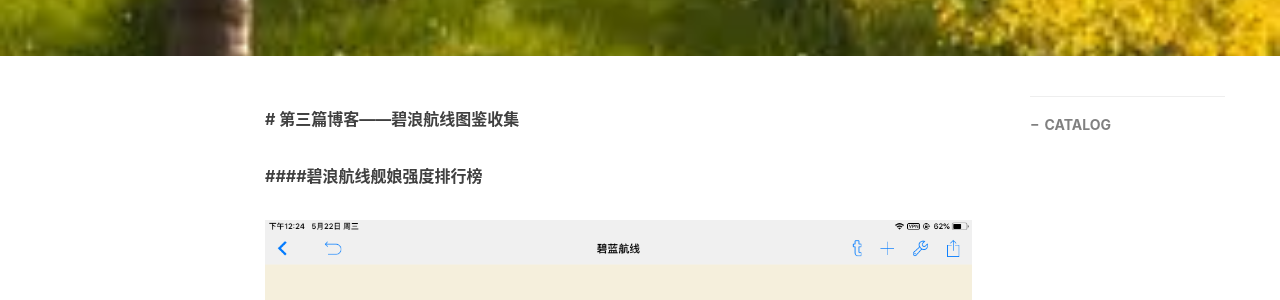
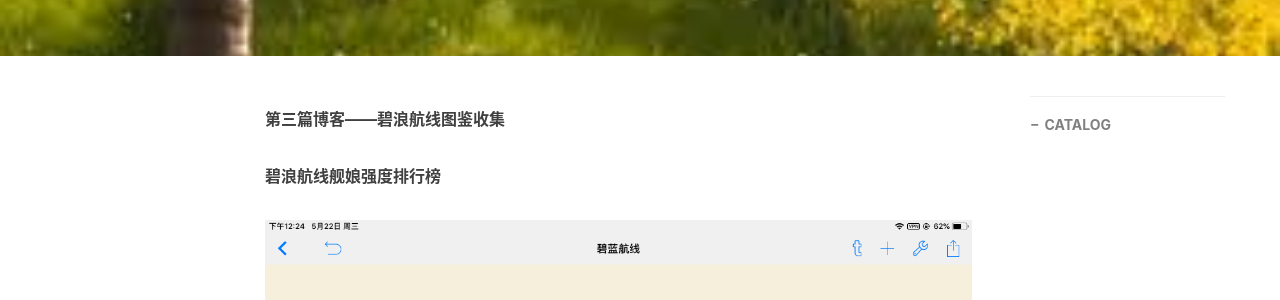
Before and after one commit to switchxiaomu/switchxiaomu.github.io, a Jekyll site: the page built from _posts/2019-07-11-我的第三篇博客-2019.md, in a window 1280 px wide. Shown: the part 467-767 px from the top of the page. Built offline with Jekyll 4.4.1, drawn with Linux system fonts in a browser that asks for light colours; nearby versions of some CDN libraries; comment, search, counter and statistics services are not loaded.

```diff
--- a/_posts/2019-07-11-我的第三篇博客-2019.md
+++ b/_posts/2019-07-11-我的第三篇博客-2019.md
@@ -9,9 +9,9 @@ catalog: true
 tags:
     - 舰娘图鉴
 ---
-**# 第三篇博客——碧浪航线图鉴收集**
+**第三篇博客——碧浪航线图鉴收集**
 
 
-**####碧浪航线舰娘强度排行榜**
+**碧浪航线舰娘强度排行榜**
 
 ![blhx](http://furkaies.club/img/blhx.png)
```
